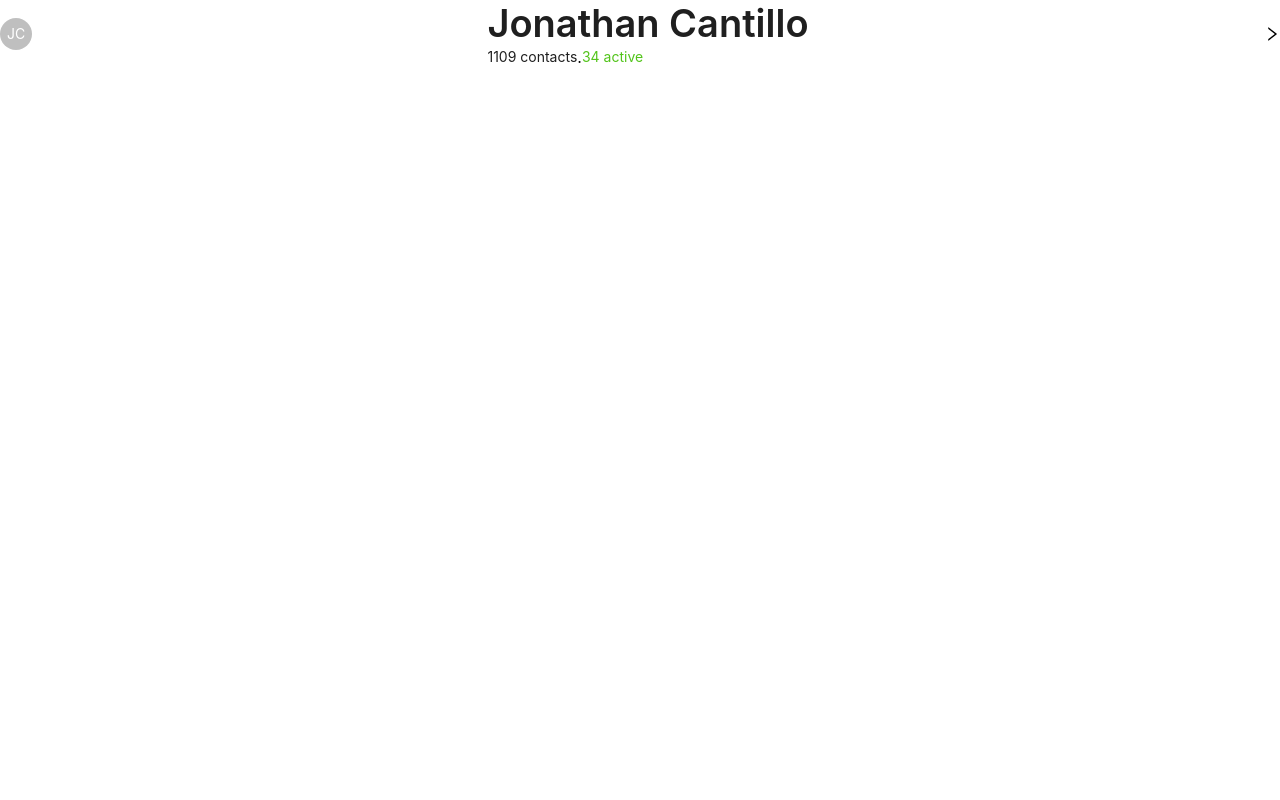
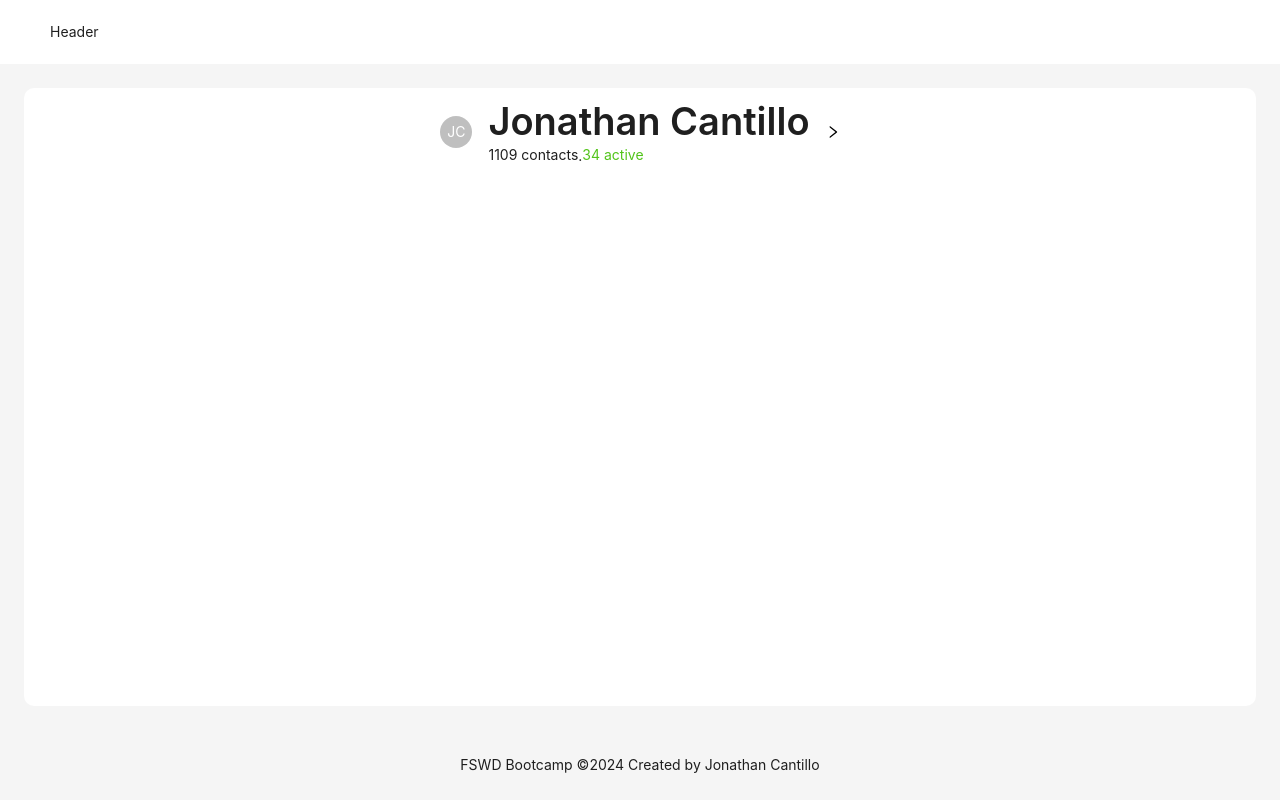
Before and after one commit to jcantillog/fswd-agenda, a React (Create React App) app: page / in a window 1280 px wide. Built offline with nearby package versions, Linux system fonts and the light colour scheme.

Commit message:
feat: Create contacts template and use it based on atomic design

```diff
--- a/src/index.tsx
+++ b/src/index.tsx
@@ -4,6 +4,8 @@ import reportWebVitals from "./reportWebVitals";
 import { ConfigProvider } from "antd";
 // components
 import App from "./App";
+// modules
+import { ContactsPage } from "modules";
 // styles
 import "./index.css";
 
@@ -22,7 +24,7 @@ root.render(
         },
       }}
     >
-      <App />
+      <ContactsPage />
     </ConfigProvider>
   </React.StrictMode>
 );
--- a/src/modules/contacts/ContactsPage.tsx
+++ b/src/modules/contacts/ContactsPage.tsx
@@ -1,9 +1,14 @@
 import React from "react";
+// components
 import { MyContact } from "components/molecules";
+// templates
+import { ContactsTemplate } from "templates";
 
 const ContactsPage: React.FC = () => (
   <>
-    <MyContact />
+    <ContactsTemplate header={<span>Header</span>}>
+      <MyContact />
+    </ContactsTemplate>
   </>
 );
 
--- /dev/null
+++ b/src/templates/ContactsTemplate/ContactsTemplate.scss
@@ -0,0 +1,17 @@
+.contacts-layout {
+  min-height: 100vh;
+
+  .contacts-header {
+    background-color: white;
+  }
+
+  .contacts-content {
+    border-radius: 10px;
+    margin: 24px;
+    padding: 10px;
+    background-color: white;
+  }
+  .contacts-footer {
+    text-align: center;
+  }
+}
--- /dev/null
+++ b/src/templates/ContactsTemplate/ContactsTemplate.tsx
@@ -0,0 +1,32 @@
+import React from "react";
+import { Flex, Layout } from "antd";
+// components
+import { Text } from "components/atoms";
+// styles
+import "./ContactsTemplate.scss";
+
+const { Content, Footer, Header } = Layout;
+
+interface ContactsTemplateProps {
+  children: React.ReactNode;
+  header: React.ReactNode;
+}
+
+const ContactsTemplate: React.FC<ContactsTemplateProps> = ({
+  children,
+  header,
+}) => (
+  <Layout className="contacts-layout">
+    <Header className="contacts-header">{header}</Header>
+    <Content className="contacts-content">
+      <Flex align="center" justify="center" vertical>
+        {children}
+      </Flex>
+    </Content>
+    <Footer className="contacts-footer">
+      <Text>FSWD Bootcamp ©2024 Created by Jonathan Cantillo</Text>
+    </Footer>
+  </Layout>
+);
+
+export default ContactsTemplate;
--- /dev/null
+++ b/src/templates/index.tsx
@@ -0,0 +1 @@
+export { default as ContactsTemplate } from "./ContactsTemplate/ContactsTemplate";
```
